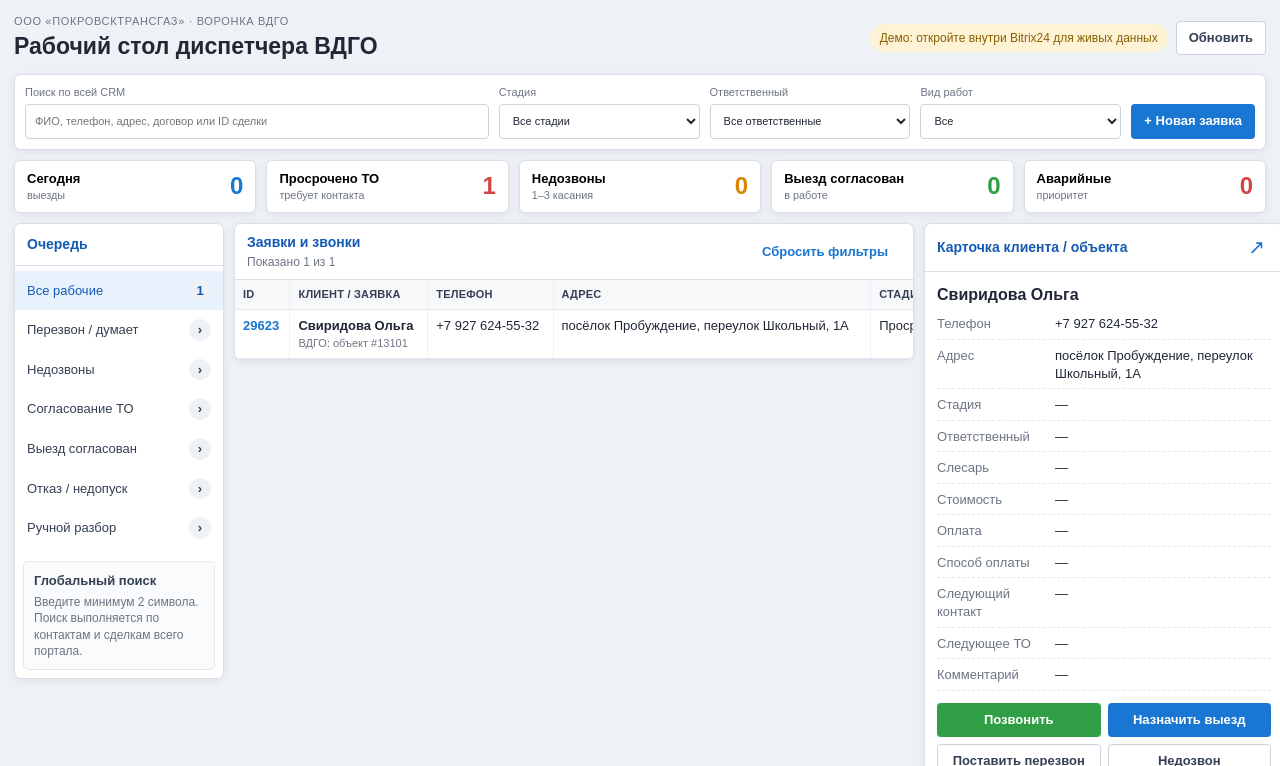
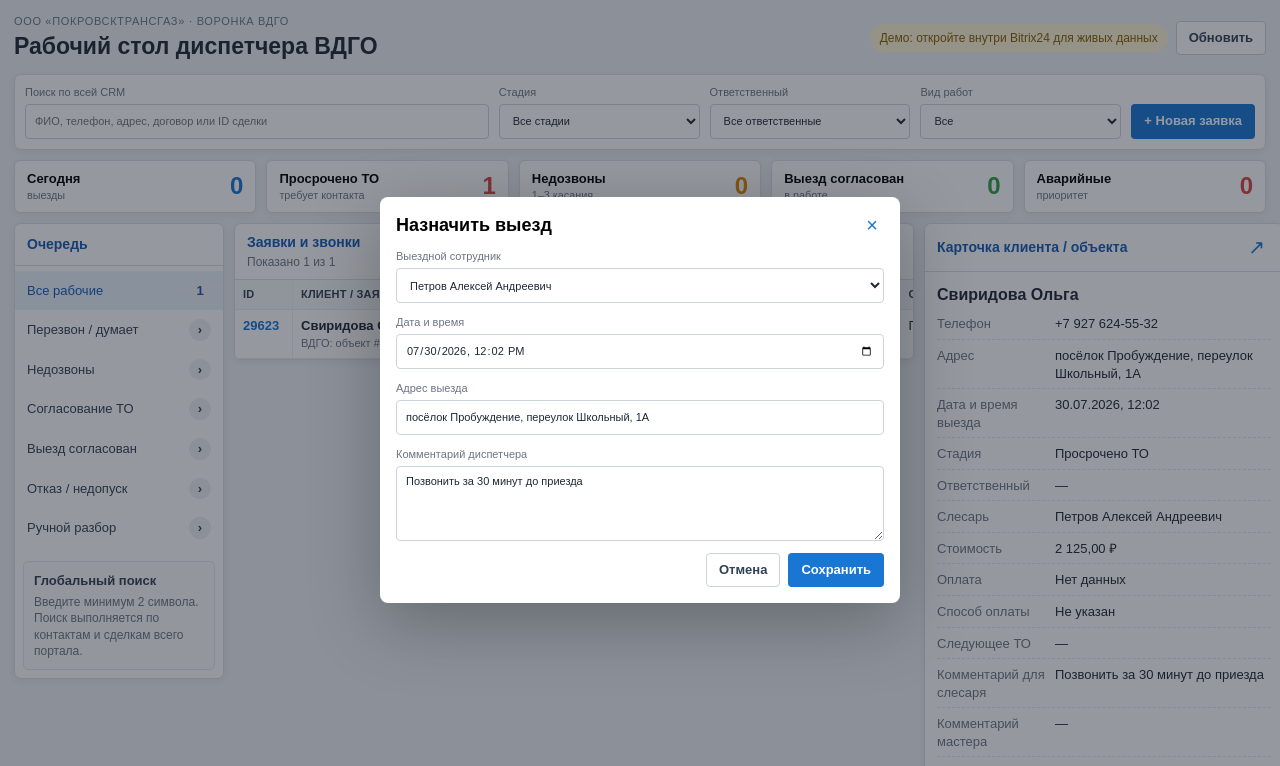
Before and after one commit to adelsaratov-web/B24, a plain HTML site: page index.html in a window 1280 px wide. Both pictures are taken after a click on the button "Назначить выезд". Shown: the top 766 px of the page. Drawn offline with Linux system fonts and the light colour scheme; a script that the page names is missing.

Commit message:
Fix dispatcher UI field bindings and table headers

```diff
--- a/index.html
+++ b/index.html
@@ -5,7 +5,7 @@
   <meta name="viewport" content="width=device-width, initial-scale=1">
   <meta name="color-scheme" content="light">
   <title>Рабочий стол диспетчера ВДГО</title>
-  <link rel="stylesheet" href="styles.css?v=20260729-3">
+  <link rel="stylesheet" href="styles.css?v=20260729-4">
   <script src="https://api.bitrix24.com/api/v1/"></script>
 </head>
 <body>
@@ -51,7 +51,7 @@
       </aside>
       <section class="table-panel panel">
         <div class="panel-heading"><div><div class="panel-title">Заявки и звонки</div><div id="resultSummary" class="muted">Загрузка данных…</div></div><button id="clearFiltersBtn" class="btn btn-ghost" type="button">Сбросить фильтры</button></div>
-        <div class="table-wrap"><table><thead><tr><th>ID</th><th>Клиент / заявка</th><th>Телефон</th><th>Адрес</th><th>Стадия</th><th>Слесарь</th><th>Стоимость</th><th>Оплата</th><th>Следующее действие</th></tr></thead><tbody id="dealRows"></tbody></table></div>
+        <div class="table-wrap"><table><thead><tr><th>ID</th><th>Клиент / заявка</th><th>Телефон</th><th>Адрес</th><th>Стадия</th><th>Слесарь</th><th>Дата выезда</th><th>Стоимость</th><th>Оплата</th></tr></thead><tbody id="dealRows"></tbody></table></div>
         <div id="emptyState" class="empty-state is-hidden">По выбранным условиям заявок нет.</div>
       </section>
       <aside class="detail-panel panel">
@@ -60,7 +60,18 @@
         <div id="detailContent" class="detail-content is-hidden">
           <div class="client-name" id="detailClient">—</div>
           <dl class="detail-list">
-            <div><dt>Телефон</dt><dd id="detailPhone">—</dd></div><div><dt>Адрес</dt><dd id="detailAddress">—</dd></div><div><dt>Стадия</dt><dd id="detailStage">—</dd></div><div><dt>Ответственный</dt><dd id="detailManager">—</dd></div><div><dt>Слесарь</dt><dd id="detailTechnician">—</dd></div><div><dt>Стоимость</dt><dd id="detailAmount">—</dd></div><div><dt>Оплата</dt><dd id="detailPaymentStatus">—</dd></div><div><dt>Способ оплаты</dt><dd id="detailPaymentMethod">—</dd></div><div><dt>Следующий контакт</dt><dd id="detailNextContact">—</dd></div><div><dt>Следующее ТО</dt><dd id="detailNextTo">—</dd></div><div><dt>Комментарий</dt><dd id="detailComment">—</dd></div>
+            <div><dt>Телефон</dt><dd id="detailPhone">—</dd></div>
+            <div><dt>Адрес</dt><dd id="detailAddress">—</dd></div>
+            <div><dt>Дата и время выезда</dt><dd id="detailVisit">—</dd></div>
+            <div><dt>Стадия</dt><dd id="detailStage">—</dd></div>
+            <div><dt>Ответственный</dt><dd id="detailManager">—</dd></div>
+            <div><dt>Слесарь</dt><dd id="detailTechnician">—</dd></div>
+            <div><dt>Стоимость</dt><dd id="detailAmount">—</dd></div>
+            <div><dt>Оплата</dt><dd id="detailPaymentStatus">—</dd></div>
+            <div><dt>Способ оплаты</dt><dd id="detailPaymentMethod">—</dd></div>
+            <div><dt>Следующее ТО</dt><dd id="detailNextTo">—</dd></div>
+            <div><dt>Комментарий для слесаря</dt><dd id="detailTechComment">—</dd></div>
+            <div><dt>Комментарий мастера</dt><dd id="detailMasterComment">—</dd></div>
           </dl>
           <div class="action-grid">
             <button id="callBtn" class="btn btn-success" type="button">Позвонить</button><button id="scheduleBtn" class="btn btn-primary" type="button">Назначить выезд</button><button id="callbackBtn" class="btn btn-secondary" type="button">Поставить перезвон</button><button id="noanswerBtn" class="btn btn-secondary" type="button">Недозвон</button><button id="paymentBtn" class="btn btn-secondary" type="button">Записать оплату</button><button id="printBtn" class="btn btn-secondary" type="button">Печать комплекта</button><button id="completeBtn" class="btn btn-success action-wide" type="button">ТО выполнено</button>
@@ -71,10 +82,10 @@
       </aside>
     </main>
   </div>
-  <dialog id="scheduleDialog"><form method="dialog" id="scheduleForm" class="dialog-form"><div class="dialog-heading"><h2>Назначить выезд</h2><button class="icon-btn" value="cancel" aria-label="Закрыть">×</button></div><label class="field"><span>Выездной сотрудник</span><select id="technicianSelect" required></select></label><label class="field"><span>Дата и время</span><input id="visitDateTime" type="datetime-local" required></label><label class="field"><span>Комментарий диспетчера</span><textarea id="visitComment" rows="4" placeholder="Что нужно сделать, особенности доступа"></textarea></label><div class="dialog-actions"><button class="btn btn-secondary" value="cancel" type="button" id="cancelScheduleBtn">Отмена</button><button class="btn btn-primary" value="default" type="submit">Сохранить</button></div></form></dialog>
-  <dialog id="paymentDialog"><form method="dialog" id="paymentForm" class="dialog-form"><div class="dialog-heading"><h2>Сведения об оплате</h2><button class="icon-btn" value="cancel" aria-label="Закрыть">×</button></div><label class="field"><span>Статус оплаты</span><select id="paymentStatusSelect" required><option value="12337">Не оплачено</option><option value="12339">Частично оплачено</option><option value="12341">Оплачено</option><option value="12343">Возврат</option></select></label><label class="field"><span>Способ оплаты</span><select id="paymentMethodSelect"><option value="">Не указан</option><option value="12345">Наличные</option><option value="12347">Банковская карта</option><option value="12349">Перевод на расчётный счёт</option><option value="12351">Иное</option></select></label><label class="field"><span>Дата оплаты</span><input id="paymentDateInput" type="date"></label><label class="field"><span>Оплаченная сумма, ₽</span><input id="paymentAmountInput" type="number" min="0" step="0.01"></label><label class="field"><span>Номер чека / операции</span><input id="paymentReferenceInput" type="text"></label><div class="dialog-actions"><button class="btn btn-secondary" value="cancel" type="button" id="cancelPaymentBtn">Отмена</button><button class="btn btn-primary" value="default" type="submit">Сохранить оплату</button></div></form></dialog>
-  <dialog id="printDialog"><form method="dialog" id="printForm" class="dialog-form"><div class="dialog-heading"><h2>Печать комплекта</h2><button class="icon-btn" value="cancel" aria-label="Закрыть">×</button></div><p class="dialog-note">Выберите документы. Печатные формы тестовые; утверждённые шаблоны подключаются отдельно.</p><label class="check-field"><input id="printOrderCheck" type="checkbox" checked> Заказ-наряд</label><label class="check-field"><input id="printActCheck" type="checkbox" checked> Акт выполненных работ</label><label class="check-field"><input id="printInvoiceCheck" type="checkbox" checked> Сведения о расчёте</label><div class="dialog-actions"><button class="btn btn-secondary" value="cancel" type="button" id="cancelPrintBtn">Отмена</button><button class="btn btn-primary" value="default" type="submit">Открыть печать</button></div></form></dialog>
+  <dialog id="scheduleDialog"><form method="dialog" id="scheduleForm" class="dialog-form"><div class="dialog-heading"><h2>Назначить выезд</h2><button class="icon-btn close-dialog" value="cancel" type="button" aria-label="Закрыть">×</button></div><label class="field"><span>Выездной сотрудник</span><select id="technicianSelect" required></select></label><label class="field"><span>Дата и время</span><input id="visitDateTime" type="datetime-local" required></label><label class="field"><span>Адрес выезда</span><input id="visitAddressInput" type="text" required></label><label class="field"><span>Комментарий диспетчера</span><textarea id="visitComment" rows="4" placeholder="Что нужно сделать, особенности доступа"></textarea></label><div class="dialog-actions"><button class="btn btn-secondary close-dialog" value="cancel" type="button" id="cancelScheduleBtn">Отмена</button><button class="btn btn-primary" value="default" type="submit">Сохранить</button></div></form></dialog>
+  <dialog id="paymentDialog"><form method="dialog" id="paymentForm" class="dialog-form"><div class="dialog-heading"><h2>Сведения об оплате</h2><button class="icon-btn close-payment" value="cancel" type="button" aria-label="Закрыть">×</button></div><label class="field"><span>Статус оплаты</span><select id="paymentStatusSelect" required><option value="12337">Не оплачено</option><option value="12339">Частично оплачено</option><option value="12341">Оплачено</option><option value="12343">Возврат</option></select></label><label class="field"><span>Способ оплаты</span><select id="paymentMethodSelect"><option value="">Не указан</option><option value="12345">Наличные</option><option value="12347">Банковская карта</option><option value="12349">Перевод на расчётный счёт</option><option value="12351">Иное</option></select></label><label class="field"><span>Дата оплаты</span><input id="paymentDateInput" type="date"></label><label class="field"><span>Оплаченная сумма, ₽</span><input id="paymentAmountInput" type="number" min="0" step="0.01"></label><label class="field"><span>Номер чека / операции</span><input id="paymentReferenceInput" type="text"></label><div class="dialog-actions"><button class="btn btn-secondary close-payment" value="cancel" type="button" id="cancelPaymentBtn">Отмена</button><button class="btn btn-primary" value="default" type="submit">Сохранить оплату</button></div></form></dialog>
+  <dialog id="printDialog"><form method="dialog" id="printForm" class="dialog-form"><div class="dialog-heading"><h2>Печать комплекта</h2><button class="icon-btn close-print" value="cancel" type="button" aria-label="Закрыть">×</button></div><p class="dialog-note">Выберите документы. Печатные формы тестовые; утверждённые шаблоны подключаются отдельно.</p><label class="check-field"><input id="printOrderCheck" type="checkbox" checked> Заказ-наряд</label><label class="check-field"><input id="printActCheck" type="checkbox" checked> Акт выполненных работ</label><label class="check-field"><input id="printInvoiceCheck" type="checkbox" checked> Сведения о расчёте</label><div class="dialog-actions"><button class="btn btn-secondary close-print" value="cancel" type="button" id="cancelPrintBtn">Отмена</button><button class="btn btn-primary" value="default" type="submit">Открыть печать</button></div></form></dialog>
   <div id="toast" class="toast is-hidden" role="status"></div>
-  <script src="app.js?v=20260729-3"></script>
+  <script src="app.js?v=20260729-4"></script>
 </body>
 </html>
```
